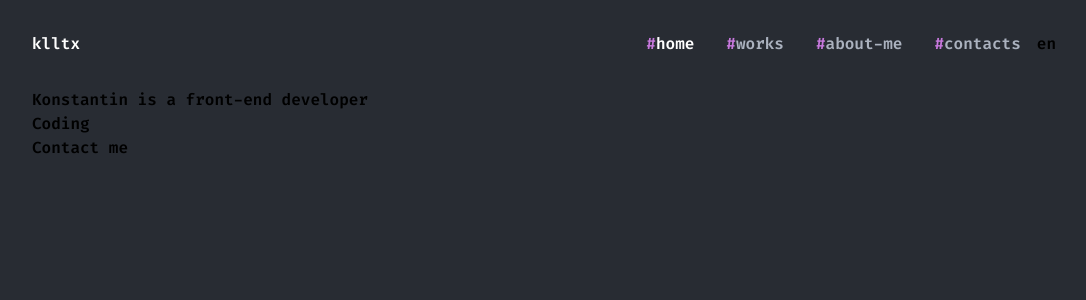
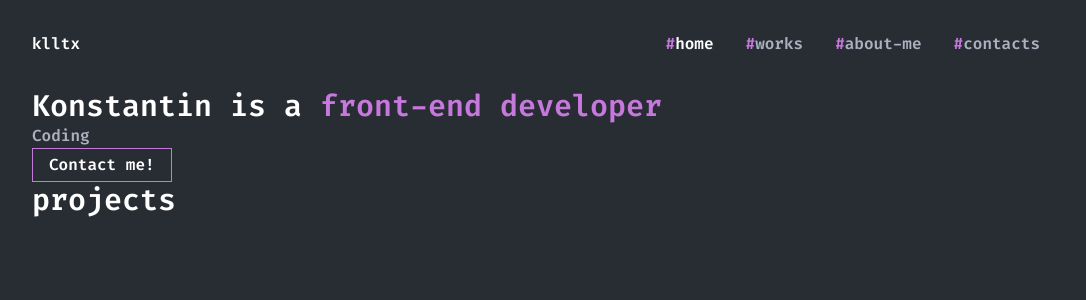
Before and after one commit to insxmnea/cv, a React (Create React App) app: page /home in a window 1280 px wide. Shown: the top 300 px of the page, without its empty margins (96-1182 px from the left). Built offline with nearby package versions, Linux system fonts and the light colour scheme.

Commit message:
homepage content

```diff
--- a/src/components/Header/index.tsx
+++ b/src/components/Header/index.tsx
@@ -10,7 +10,7 @@ function Header() {
         <a className={styles.link}>works</a>
         <a className={styles.link}>about-me</a>
         <a className={styles.link}>contacts</a>
-        <div>en</div>
+        {/* <div>EN</div> */}
       </div>
     </header>
   );
--- a/src/components/HomePage/index.tsx
+++ b/src/components/HomePage/index.tsx
@@ -7,10 +7,13 @@ function HomePage() {
       <Header />
       <div>
         <div>
-          <h1>Konstantin is a front-end developer</h1>
+          <h1>Konstantin is a <span className='text-purple'>front-end developer</span></h1>
           <p>Coding</p>
-          <button>Contact me</button>
+          <button>Contact me!</button>
         </div>
+      </div>
+      <div>
+        <h1>projects</h1>
       </div>
     </div>
   );
--- a/src/index.scss
+++ b/src/index.scss
@@ -13,3 +13,15 @@ body {
   width: 1024px;
   margin: 0 auto;
 }
+
+h1 {
+  @apply text-3xl text-white;
+}
+
+p {
+  @apply text-base text-gray;
+}
+
+button {
+  @apply border text-base text-white border-purple py-1 px-4;
+}
```
